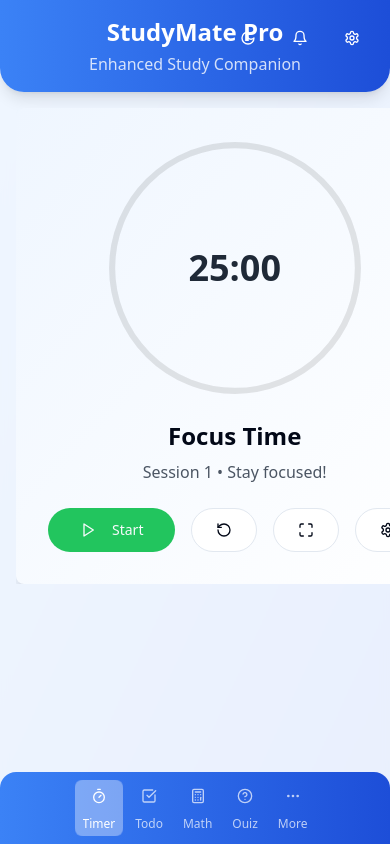
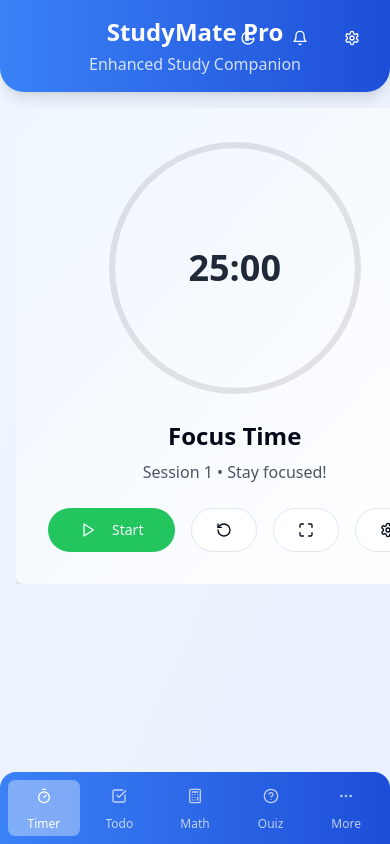
Before and after one commit to PauloStudioz/study-spark-mobile-android, a React (Vite) app: page / in a window 390 px wide. Built offline with nearby package versions, Linux system fonts and the light colour scheme.

Commit message:
Fix: Resolve UI overlapping and sizing issues
Fixes overlapping buttons and unequal tab sizes on mobile.

```diff
--- a/src/components/Navigation.tsx
+++ b/src/components/Navigation.tsx
@@ -1,3 +1,4 @@
+
 import React, { useState, useEffect } from 'react';
 import { motion } from 'framer-motion';
 import {
@@ -111,7 +112,7 @@ const Navigation = ({ activeTab, setActiveTab }: NavigationProps) => {
               }}
               variant="ghost"
               size="sm"
-              className={`flex flex-col items-center justify-center p-2 min-w-0 relative h-14 transition-all duration-200
+              className={`flex flex-col items-center justify-center p-2 min-w-0 relative h-14 transition-all duration-200 flex-1
                 ${isActive
                   ? isDarkMode
                     ? 'text-blue-400 bg-blue-900/30'
@@ -122,6 +123,7 @@ const Navigation = ({ activeTab, setActiveTab }: NavigationProps) => {
                 }
                 ${isSpecial ? "font-semibold" : ""}
               `}
+              style={{ minWidth: 0, flex: "1 1 0%" }}
             >
               {isActive && !isSpecial && (
                 <motion.div
--- a/src/pages/Index.tsx
+++ b/src/pages/Index.tsx
@@ -75,7 +75,7 @@ const AppContent = () => {
           isDarkMode
             ? 'bg-gradient-to-r from-gray-800 to-gray-700 border-b border-gray-600'
             : `bg-gradient-to-r ${colors.headerGradient}`
-        } text-white p-4 rounded-b-3xl shadow-lg relative`}>
+        } text-white px-4 py-4 rounded-b-3xl shadow-lg relative`}>
           <motion.h1
             className="text-2xl font-bold text-center"
             initial={{ opacity: 0, y: -20 }}
@@ -86,7 +86,8 @@ const AppContent = () => {
           </motion.h1>
           <p className="text-center text-white/80 mt-1">Enhanced Study Companion</p>
 
-          <div className="absolute top-4 right-4 flex space-x-2">
+          {/* Header icon buttons: use flex, gap, and right-side absolute alignment, responsive fixes */}
+          <div className="absolute top-4 right-4 flex flex-row items-center gap-2 z-20">
             <Button
               onClick={toggleDarkMode}
               variant="ghost"
```
